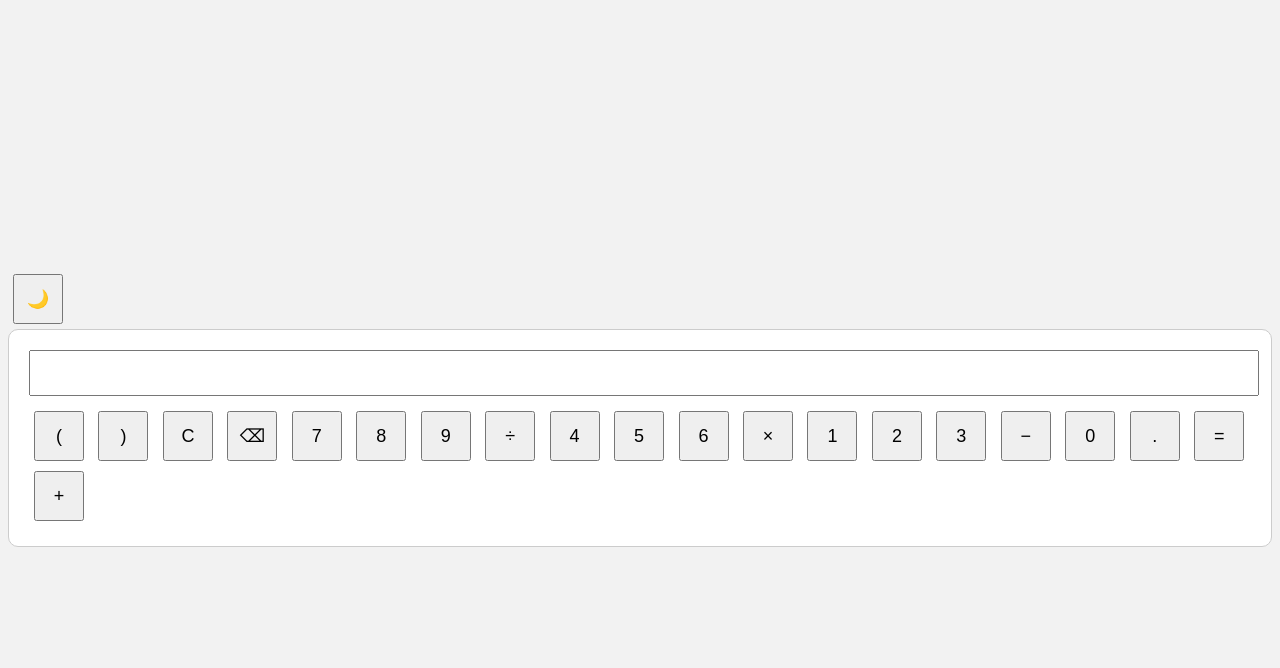
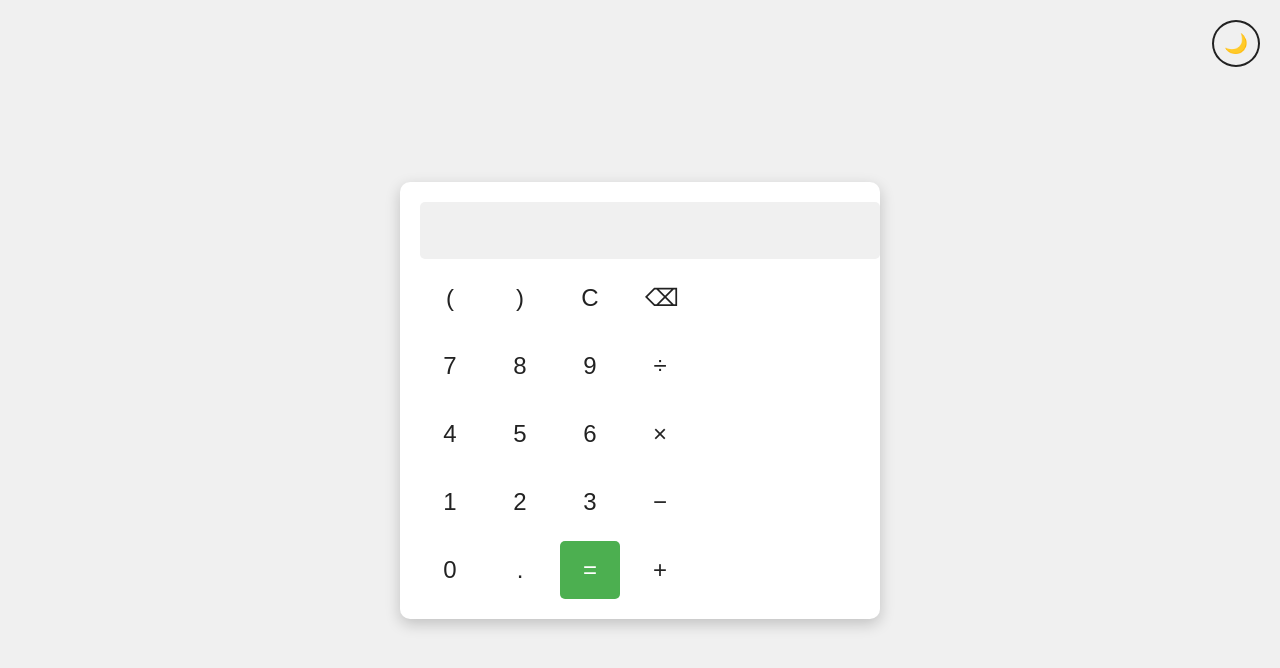
Before and after one commit to worknehedimealem/Simple-calculater, a plain HTML site: page index.html in a window 1280 px wide. Drawn offline with Linux system fonts and the light colour scheme.

Commit message:
Update style.css

```diff
--- a/style.css
+++ b/style.css
@@ -1,30 +1,93 @@
+:root {
+  --bg-color: #f0f0f0;
+  --text-color: #222;
+  --btn-color: #fff;
+  --btn-hover: #ddd;
+  --accent-color: #4CAF50;
+}
+
+body.dark {
+  --bg-color: #1e1e1e;
+  --text-color: #f5f5f5;
+  --btn-color: #2c2c2c;
+  --btn-hover: #3a3a3a;
+  --accent-color: #81C784;
+}
+
 body {
+  margin: 0;
+  font-family: 'Roboto', sans-serif;
+  background-color: var(--bg-color);
+  color: var(--text-color);
   display: flex;
+  align-items: center;
   justify-content: center;
-  align-items: center;
   height: 100vh;
-  background-color: #f2f2f2;
-  font-family: sans-serif;
+  transition: background 0.3s, color 0.3s;
+}
+
+.calculator-container {
+  text-align: center;
 }
 
 .calculator {
-  border: 1px solid #ccc;
+  background: var(--btn-color);
   padding: 20px;
   border-radius: 10px;
-  background-color: white;
+  box-shadow: 0 5px 15px rgba(0,0,0,0.2);
+  display: inline-block;
 }
 
 #display {
   width: 100%;
-  height: 40px;
+  font-size: 2rem;
   margin-bottom: 10px;
-  font-size: 18px;
+  padding: 10px;
   text-align: right;
+  border: none;
+  background: var(--bg-color);
+  color: var(--text-color);
+  border-radius: 5px;
 }
 
-button {
-  width: 50px;
-  height: 50px;
-  margin: 5px;
-  font-size: 18px;
+.buttons {
+  display: grid;
+  grid-template-columns: repeat(4, 60px);
+  gap: 10px;
 }
+
+.btn {
+  font-size: 1.5rem;
+  padding: 15px;
+  border: none;
+  background: var(--btn-color);
+  color: var(--text-color);
+  border-radius: 5px;
+  cursor: pointer;
+  transition: background 0.2s;
+}
+
+.btn:hover {
+  background: var(--btn-hover);
+}
+
+#equals {
+  background-color: var(--accent-color);
+  color: white;
+}
+
+.theme-toggle {
+  position: absolute;
+  top: 20px;
+  right: 20px;
+}
+
+#toggle-theme {
+  font-size: 1.2rem;
+  padding: 10px;
+  background: transparent;
+  border: 2px solid var(--text-color);
+  border-radius: 50%;
+  cursor: pointer;
+  color: var(--text-color);
+}
```
